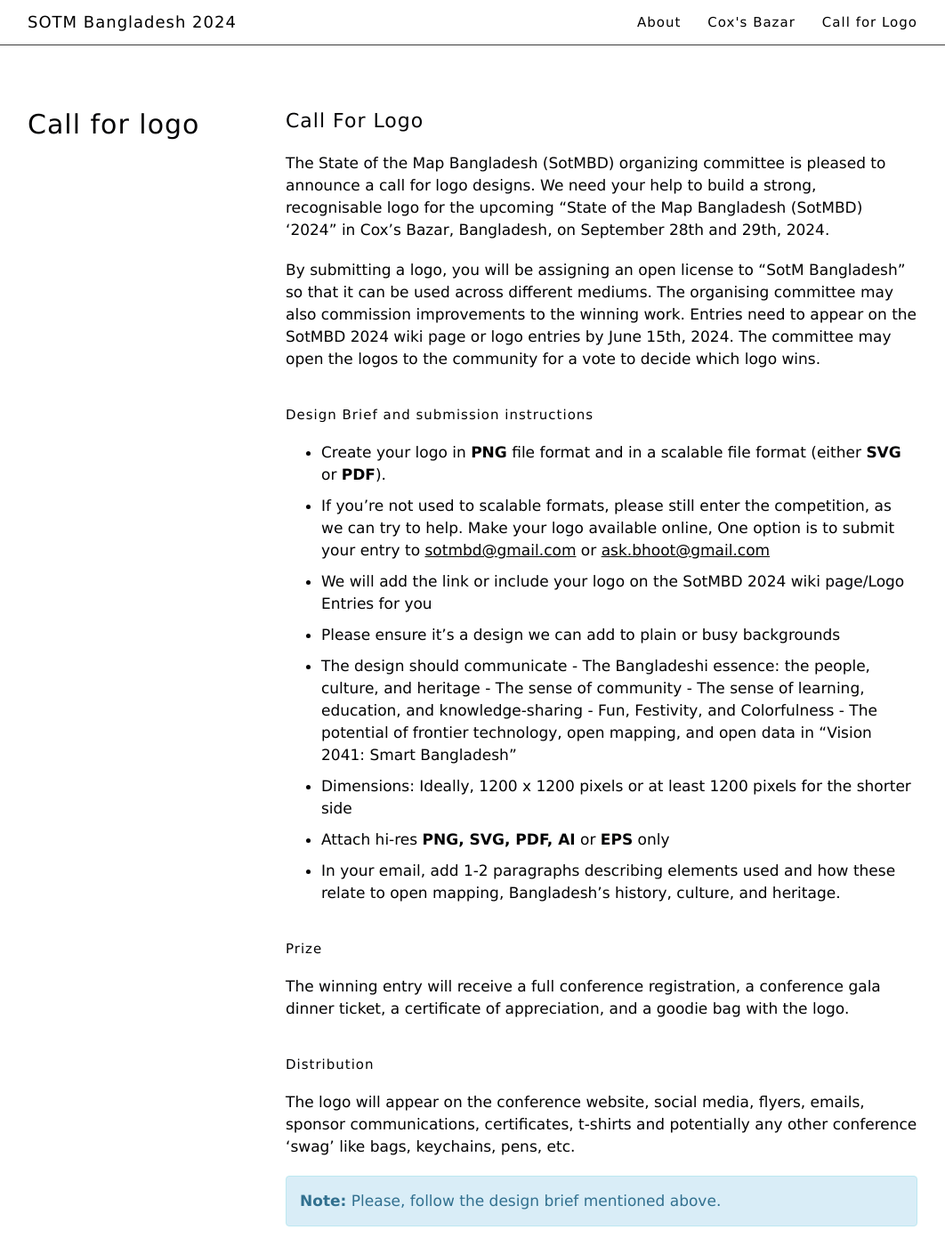
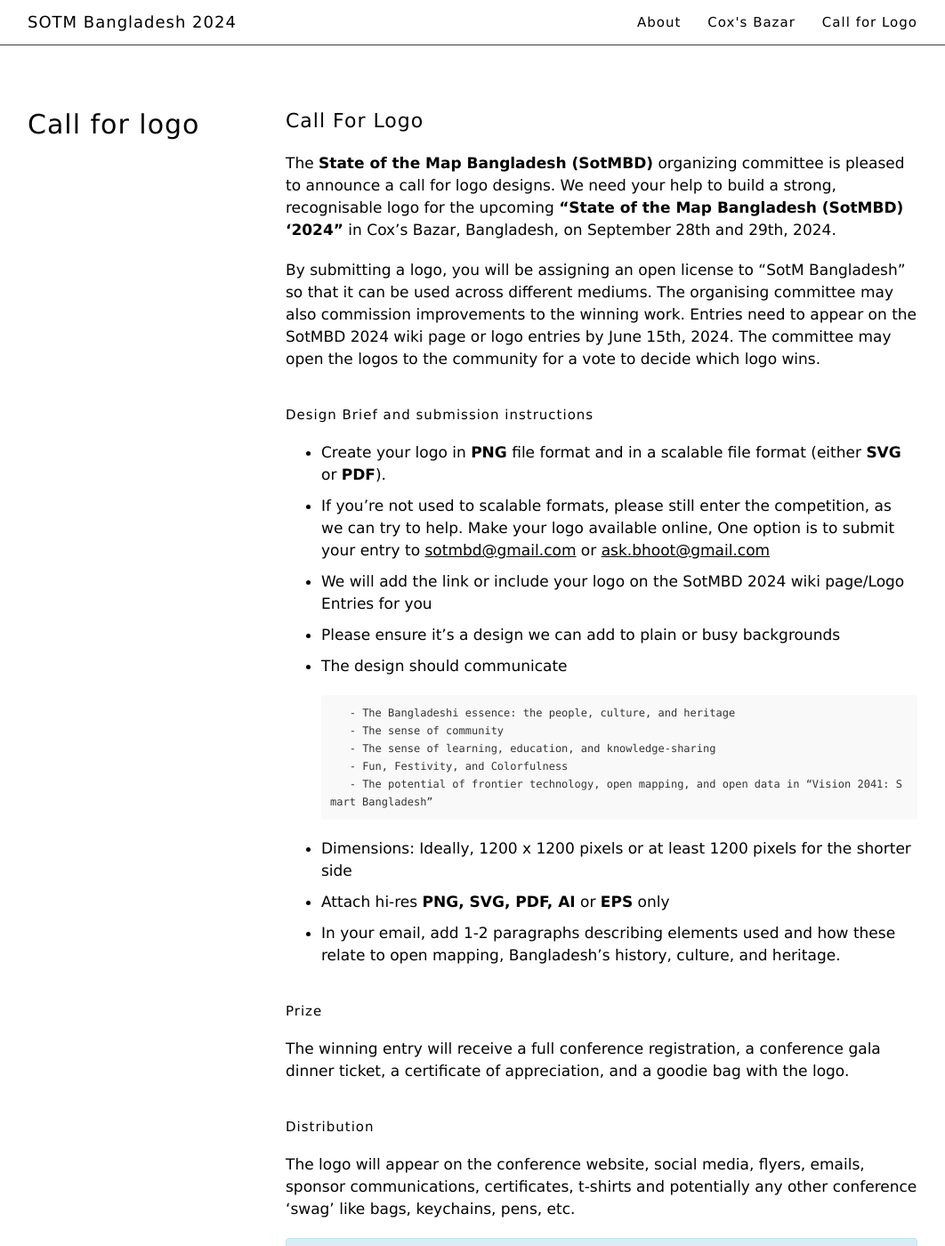
Before and after one commit to mapbd/sotmbd2024, a Jekyll site: the page built from logo/index.md, in a window 1280 px wide and 1400 px high. Shown: the whole window at 89% size, without its empty margins (109-1171 px from the left). Built offline with Jekyll 4.4.1, drawn with Linux system fonts in a browser that asks for light colours.

```diff
--- a/logo/index.md
+++ b/logo/index.md
@@ -6,7 +6,7 @@ headings: "SoTM Bangladesh"
 
 <h2 class='space-bottom1' id='callofrlogo'>Call For Logo</h2>
 
-The State of the Map Bangladesh (SotMBD) organizing committee is pleased to announce a call for logo designs. We need your help to build a strong, recognisable logo for the upcoming “State of the Map Bangladesh (SotMBD) ‘2024” in Cox’s Bazar, Bangladesh, on September 28th and 29th, 2024.
+The **State of the Map Bangladesh (SotMBD)** organizing committee is pleased to announce a call for logo designs. We need your help to build a strong, recognisable logo for the upcoming **“State of the Map Bangladesh (SotMBD) ‘2024”** in Cox’s Bazar, Bangladesh, on September 28th and 29th, 2024.
 
 By submitting a logo, you will be assigning an open license to “SotM Bangladesh” so that it can be used across different mediums. The organising committee may also commission improvements to the winning work. Entries need to appear on the SotMBD 2024 wiki page or logo entries by June 15th, 2024. The committee may open the logos to the community for a vote to decide which logo wins.
 
@@ -20,11 +20,13 @@ By submitting a logo, you will be assigning an open license to “SotM Banglades
 - We will add the link or include your logo on the SotMBD 2024 wiki page/Logo Entries for you
 - Please ensure it’s a design we can add to plain or busy backgrounds
 - The design should communicate
+
          - The Bangladeshi essence: the people, culture, and heritage
          - The sense of community
          - The sense of learning, education, and knowledge-sharing
          - Fun, Festivity, and Colorfulness
          - The potential of frontier technology, open mapping, and open data in “Vision 2041: Smart Bangladesh”
+
 - Dimensions: Ideally, 1200 x 1200 pixels or at least 1200 pixels for the shorter side
 - Attach hi-res **PNG, SVG, PDF, AI** or **EPS** only
 - In your email, add 1-2 paragraphs describing elements used and how these relate to open mapping, Bangladesh's history, culture, and heritage.
@@ -42,4 +44,5 @@ The logo will appear on the conference website, social media, flyers, emails, sp
 <div markdown="span" class="alert alert-info" role="alert"><i class="fa fa-info-circle"></i> <b>Note:</b> Please, follow the design brief mentioned above.</div>
 
 Thanks,
+
 **SotMBD Organizing Committee**
```
